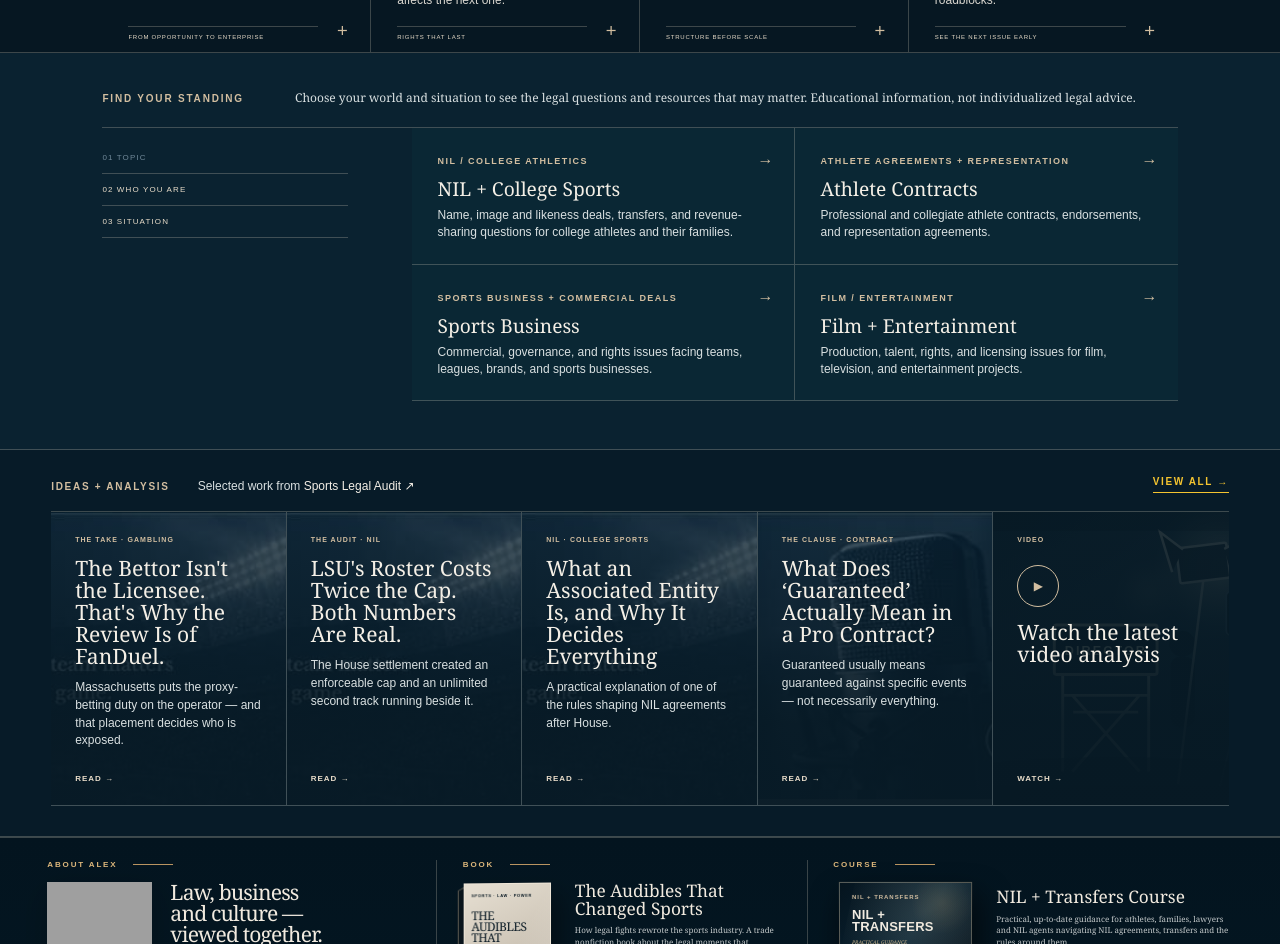
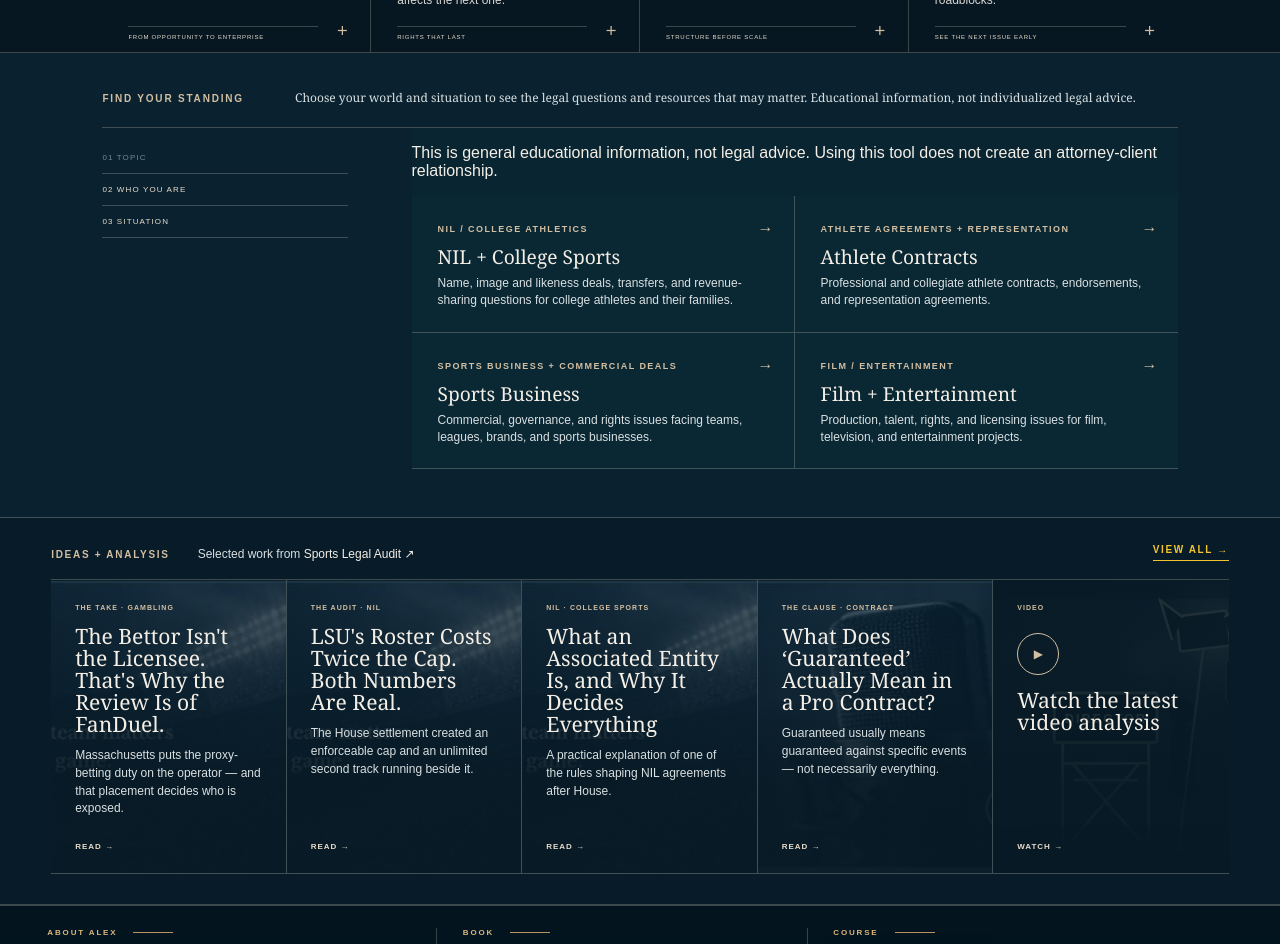
Before and after one commit to alexkaglew-ux/legal-audit, a React (Vite) app: page / in a window 1280 px wide. Shown: the part 980-1924 px from the top of the page. Built offline with nearby package versions, Linux system fonts and the light colour scheme; grey boxes are pictures that could not be loaded.

Commit message:
legal: show disclaimer at Standing selections

```diff
--- a/src/components/IssueExplorer.jsx
+++ b/src/components/IssueExplorer.jsx
@@ -18,7 +18,7 @@ export default function IssueExplorer(){
    <div className="explorer-intro"><h2 className="eyebrow" id="explorer-heading">FIND YOUR STANDING</h2><p className="explorer-deck">Choose your world and situation to see the legal questions and resources that may matter. Educational information, not individualized legal advice.</p></div>
    <div className="explorer-workspace">
    <ol className="explorer-steps" aria-label="Explorer progress"><li className={step>=1?'done':''}>01 Topic</li><li className={step>=2?'done':''}>02 Who you are</li><li className={step>=3?'done':''}>03 Situation</li></ol>
-   <div className="explorer-panel" aria-live="polite">
+   <div className="explorer-panel" aria-live="polite"><p className="explorer-legal-note">This is general educational information, not legal advice. Using this tool does not create an attorney-client relationship.</p>
    {!path&&<div className="explorer-options">{PROMOTED_PATHS.map(p=><button key={p.id} type="button" className="explorer-option-card" onClick={()=>selectPath(p.id)}><span className="explorer-kicker">{p.kicker}</span><h3>{p.label}</h3><p>{p.description}</p><i>→</i></button>)}</div>}
    {path&&!personaId&&<div className="explorer-step"><button type="button" className="explorer-back" onClick={reset}>← Topics</button><h3>{path.personaStep.question}</h3><div className="explorer-options explorer-options--pills">{path.personaStep.options.map(o=><button key={o.id} type="button" className="explorer-pill" onClick={()=>selectPersona(o.id)}>{o.label}</button>)}</div></div>}
    {path&&personaId&&!issueId&&<div className="explorer-step"><button type="button" className="explorer-back" onClick={()=>setPersonaId(null)}>← Back</button><h3>{path.issueStep.question}</h3><div className="explorer-options explorer-options--pills">{path.issueStep.options.map(o=><button key={o.id} type="button" className="explorer-pill" onClick={()=>setIssueId(o.id)}>{o.label}</button>)}</div></div>}
```
